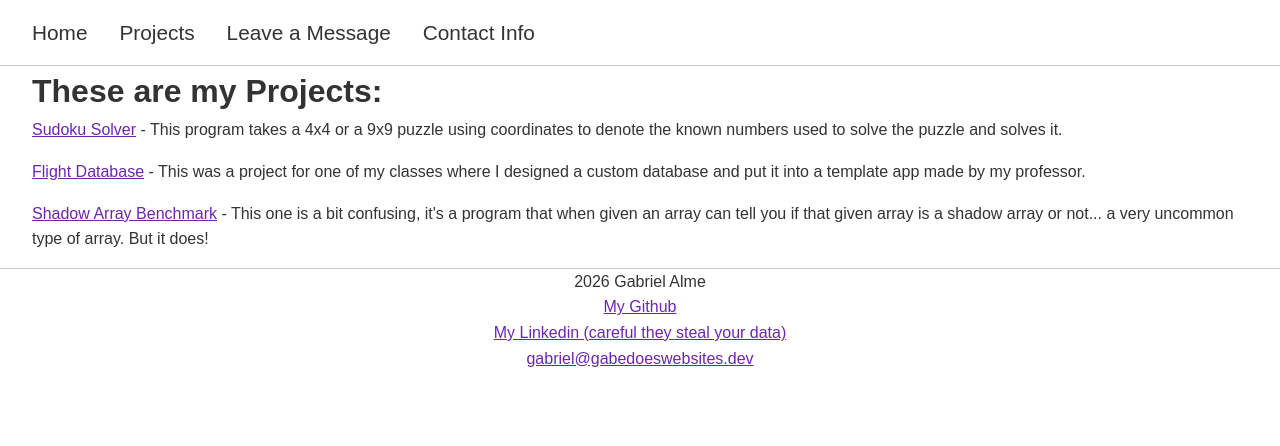
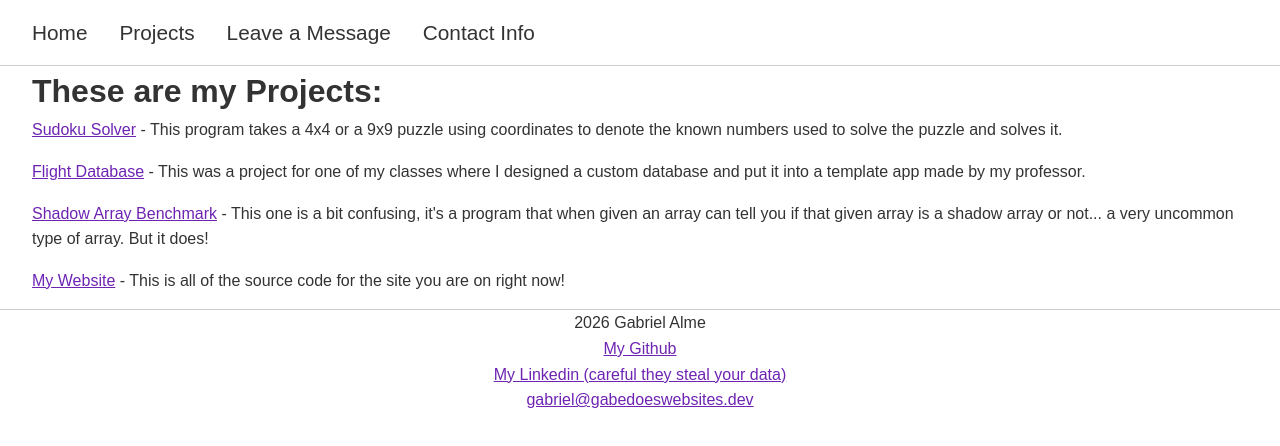
Before and after one commit to GabrielAlme/MyWebsite, a React (Vite) app: page /Projects in a window 1280 px wide. Shown: the top 446 px of the page. Built offline with nearby package versions, Linux system fonts and the light colour scheme.

Commit message:
update 2

```diff
--- a/src/components/Home.jsx
+++ b/src/components/Home.jsx
@@ -19,7 +19,7 @@ function Home() {
                 </div>
             </div>
             <div className="github-container">
-                <h1>This is my github contributions calendar: (there should be more but my website repo is private)</h1>
+                <h1>This is my github contributions calendar: </h1>
                 <div className="github-calendar">
                     <GitHubCalendar username="GabrielAlme" />
                 </div>
--- a/src/components/Projects.jsx
+++ b/src/components/Projects.jsx
@@ -28,6 +28,13 @@ function Projects() {
                         array. But it does!</p>
                     </li>
 
+                    <li><p>
+                    <a href="https://github.com/GabrielAlme/Shadow-Array-Benchmark" target="_blank">
+                        My Website</a>
+                        &nbsp;- This is all of the source code for the site you are on right now!
+                        </p>
+                    </li>
+
                 </ul>
             </div>
         </div>
```
